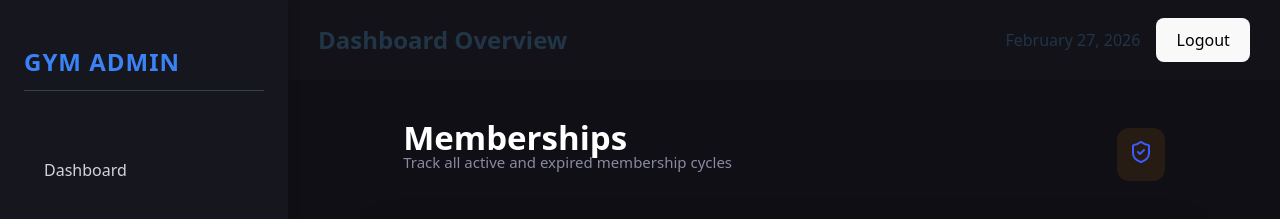
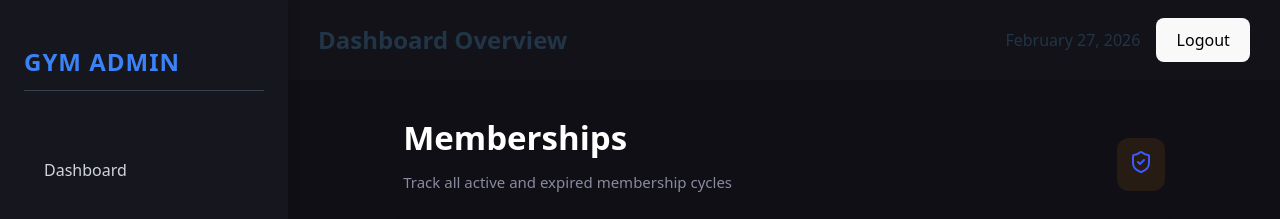
Before and after one commit to akshay-515/the-grouse-gym, a React (Vite) app in the folder frontend/: page /memberships in a window 1280 px wide. Shown: the top 219 px of the page. Built offline with nearby package versions, Linux system fonts and the light colour scheme; no server answers; sample sign-in values are in the browser's storage.

Commit message:
changed css

```diff
--- a/frontend/src/pages/memberships/memberships.css
+++ b/frontend/src/pages/memberships/memberships.css
@@ -32,7 +32,7 @@
 }
 
 .membership-subtitle {
-  margin-top: -5px;
+  /* margin-top: -5px; */
   color: var(--text-dim);
 }
 
```
